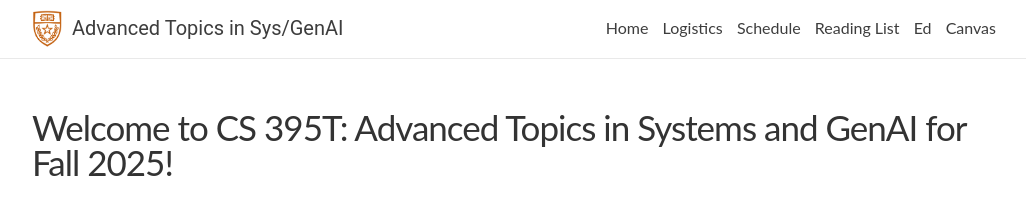
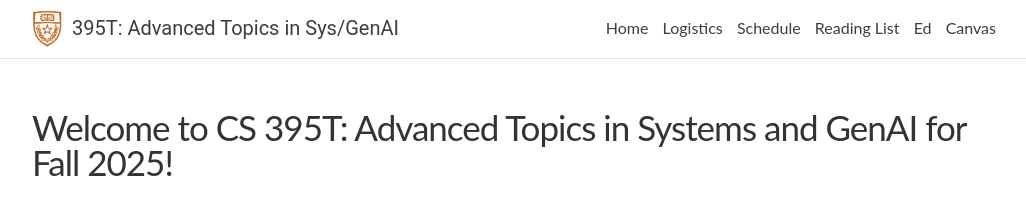
Before and after one commit to utnslab/fa25-adv-topics-in-sys-genai, a Jekyll site: the page built from _pages/about.md, in a window 1280 px wide. Shown: the top 210 px of the page, without its empty margins (126-1152 px from the left). Built offline with Jekyll 4.4.1, drawn with Linux system fonts in a browser that asks for light colours; nearby versions of some CDN libraries; comment, search, counter and statistics services are not loaded.

Commit message:
Change header title

```diff
--- a/_config.yml
+++ b/_config.yml
@@ -2,7 +2,7 @@
 # Site settings
 # -----------------------------------------------------------------------------
 author:
-name: "Advanced Topics in Sys/GenAI"
+name: "395T: Advanced Topics in Sys/GenAI"
 title: Systems and GenAI
 email:
 description: >
```
